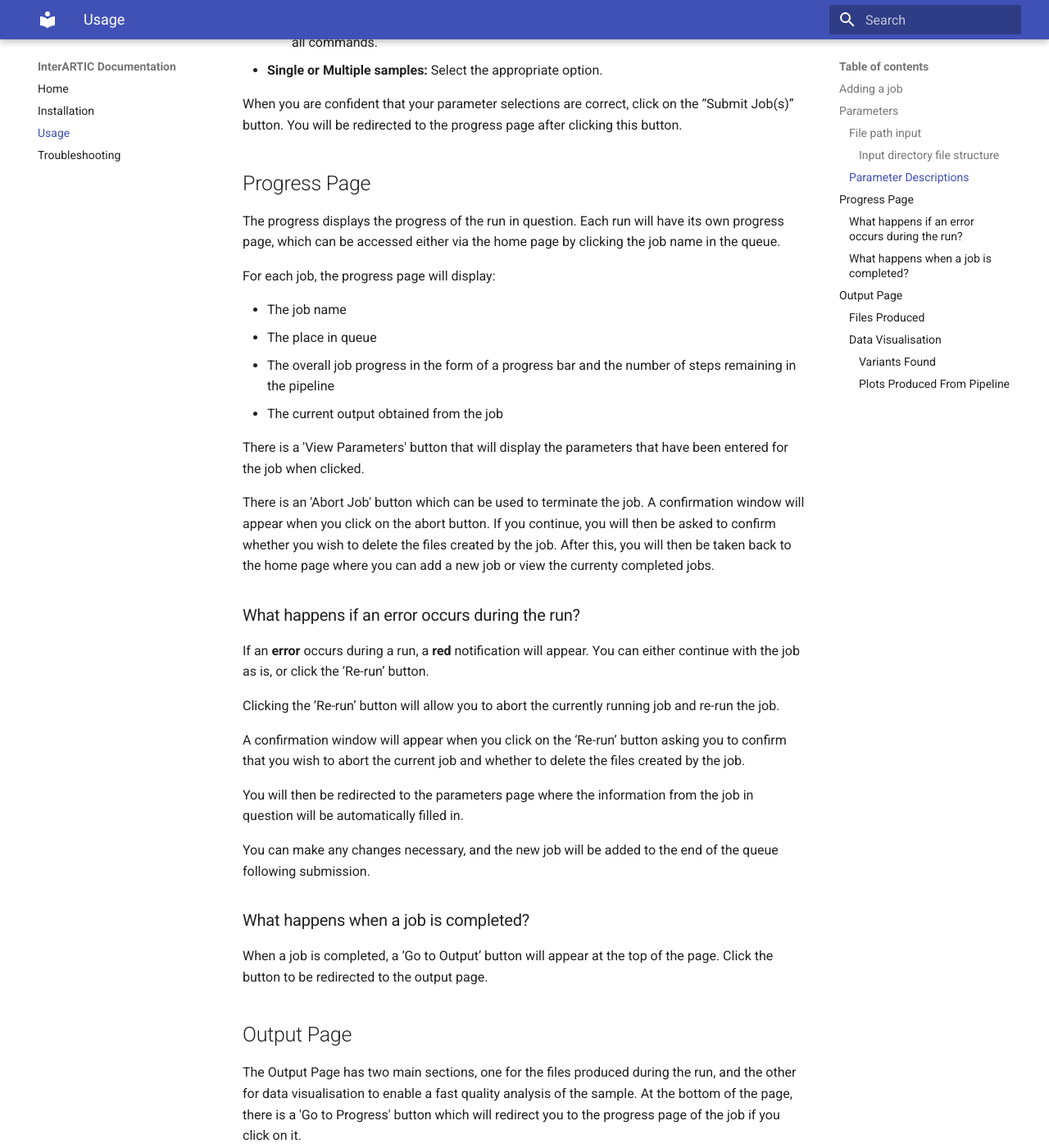
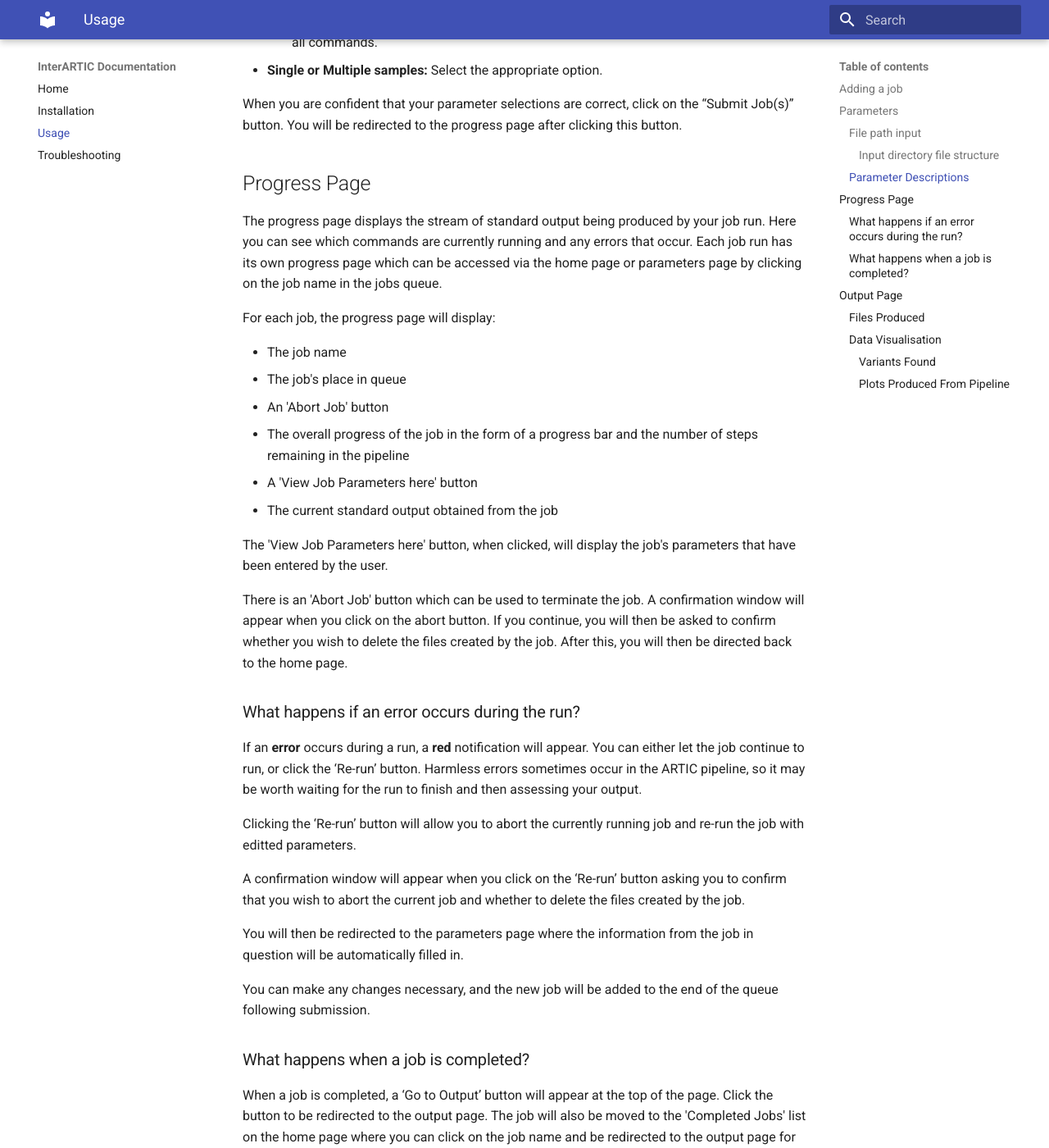
Before and after one commit to Psy-Fer/interARTIC, an MkDocs documentation site: the page built from docs/usage.md, in a window 1280 px wide and 1400 px high, scrolled down 3651 px. Shown: the whole window at 82% size. Built offline with MkDocs 1.6.1 and Material for MkDocs 9.7.7, drawn with Linux system fonts in a browser that asks for light colours; some of the changed text lies outside the part shown.

Commit message:
usage doc edits: progress

```diff
--- a/docs/usage.md
+++ b/docs/usage.md
@@ -112,24 +112,26 @@ When you are confident that your parameter selections are correct, click on the
 
 ## Progress Page
 
-The progress displays the progress of the run in question. Each run will have its own progress page, which can be accessed either via the home page by clicking the job name in the queue.
+The progress page displays the stream of standard output being produced by your job run. Here you can see which commands are currently running and any errors that occur. Each job run has its own progress page which can be accessed via the home page or parameters page by clicking on the job name in the jobs queue.
 
 For each job, the progress page will display:
 
 * The job name
-* The place in queue
-* The overall job progress in the form of a progress bar and the number of steps remaining in the pipeline
-* The current output obtained from the job
+* The job's place in queue
+* An 'Abort Job' button
+* The overall progress of the job in the form of a progress bar and the number of steps remaining in the pipeline
+* A 'View Job Parameters here' button
+* The current standard output obtained from the job
 
-There is a 'View Parameters' button that will display the parameters that have been entered for the job when clicked.
+The 'View Job Parameters here' button, when clicked, will display the job's parameters that have been entered by the user.
 
-There is an 'Abort Job' button which can be used to terminate the job. A confirmation window will appear when you click on the abort button. If you continue, you will then be asked to confirm whether you wish to delete the files created by the job. After this, you will then be taken back to the home page where you can add a new job or view the currenty completed jobs.
+There is an 'Abort Job' button which can be used to terminate the job. A confirmation window will appear when you click on the abort button. If you continue, you will then be asked to confirm whether you wish to delete the files created by the job. After this, you will then be directed back to the home page.
 
 ### What happens if an error occurs during the run?
 
-If an **error** occurs during a run, a **red** notification will appear. You can either continue with the job as is, or click the ‘Re-run’ button.
+If an **error** occurs during a run, a **red** notification will appear. You can either let the job continue to run, or click the ‘Re-run’ button. Harmless errors sometimes occur in the ARTIC pipeline, so it may be worth waiting for the run to finish and then assessing your output.
 
-Clicking the ‘Re-run’ button will allow you to abort the currently running job and re-run the job.
+Clicking the ‘Re-run’ button will allow you to abort the currently running job and re-run the job with editted parameters.
 
 A confirmation window will appear when you click on the ‘Re-run’ button asking you to confirm that you wish to abort the current job and whether to delete the files created by the job.
 
@@ -139,7 +141,7 @@ You can make any changes necessary, and the new job will be added to the end of
 
 ### What happens when a job is completed?
 
-When a job is completed, a ‘Go to Output’ button will appear at the top of the page. Click the button to be redirected to the output page.
+When a job is completed, a ‘Go to Output’ button will appear at the top of the page. Click the button to be redirected to the output page. The job will also be moved to the 'Completed Jobs' list on the home page where you can click on the job name and be redirected to the output page for that job.
 
 ## Output Page
 
```
Also changed, not shown: other parts of docs/usage.md (+1 -1 lines).
